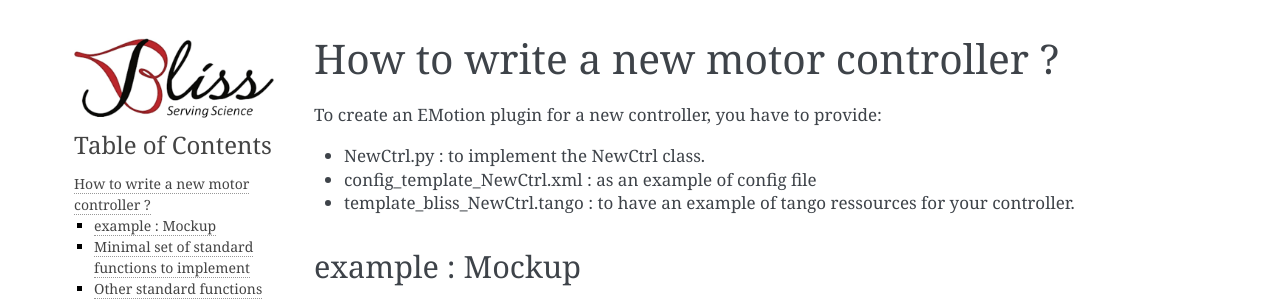
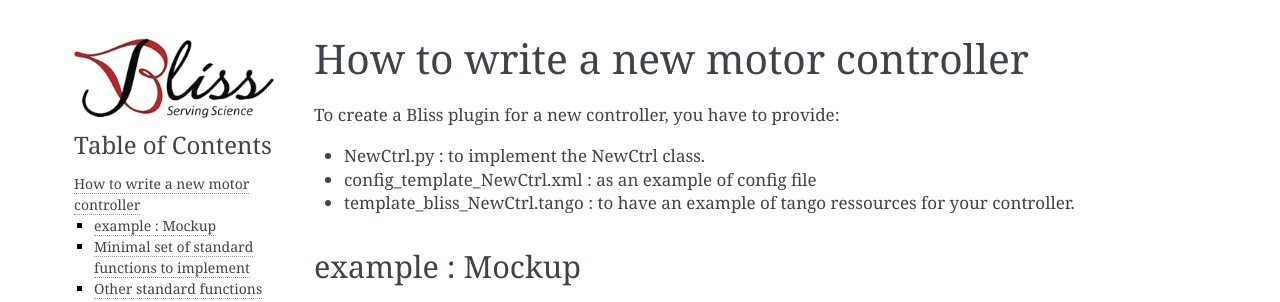
Before and after one commit to marc2332/bliss, a Sphinx documentation site: the page built from doc/source/howto_motor_controller.rst, in a window 1280 px wide. Shown: the top 302 px of the page. Built offline with Sphinx 7.4.7, drawn with Linux system fonts in a browser that asks for light colours; formulas are drawn with MathJax 3.

Commit message:
doc: fix how to titles

```diff
--- a/doc/source/howto_motor_controller.rst
+++ b/doc/source/howto_motor_controller.rst
@@ -1,11 +1,11 @@
 
-.. _bliss-how-to-motor-controller:
+.. _bliss-motor-controller-how-to:
 
-How to write a new motor controller ?
-=====================================
+How to write a new motor controller
+===================================
 
 
-To create an EMotion plugin for a new controller, you have to
+To create a Bliss plugin for a new controller, you have to
 provide:
 
 - NewCtrl.py : to implement the NewCtrl  class.
--- a/doc/source/howto_tango.rst
+++ b/doc/source/howto_tango.rst
@@ -1,8 +1,8 @@
 
-.. _bliss-how-tango:
+.. _bliss-tango-how-to:
 
-How to setup a new Bliss TANGO_ server
-======================================
+Bliss TANGO_ server how to
+==========================
 
 Bliss project provides extensions that allow you to work with bliss
 through TANGO_. This is used at the ESRF_, for example, to access bliss from
```
